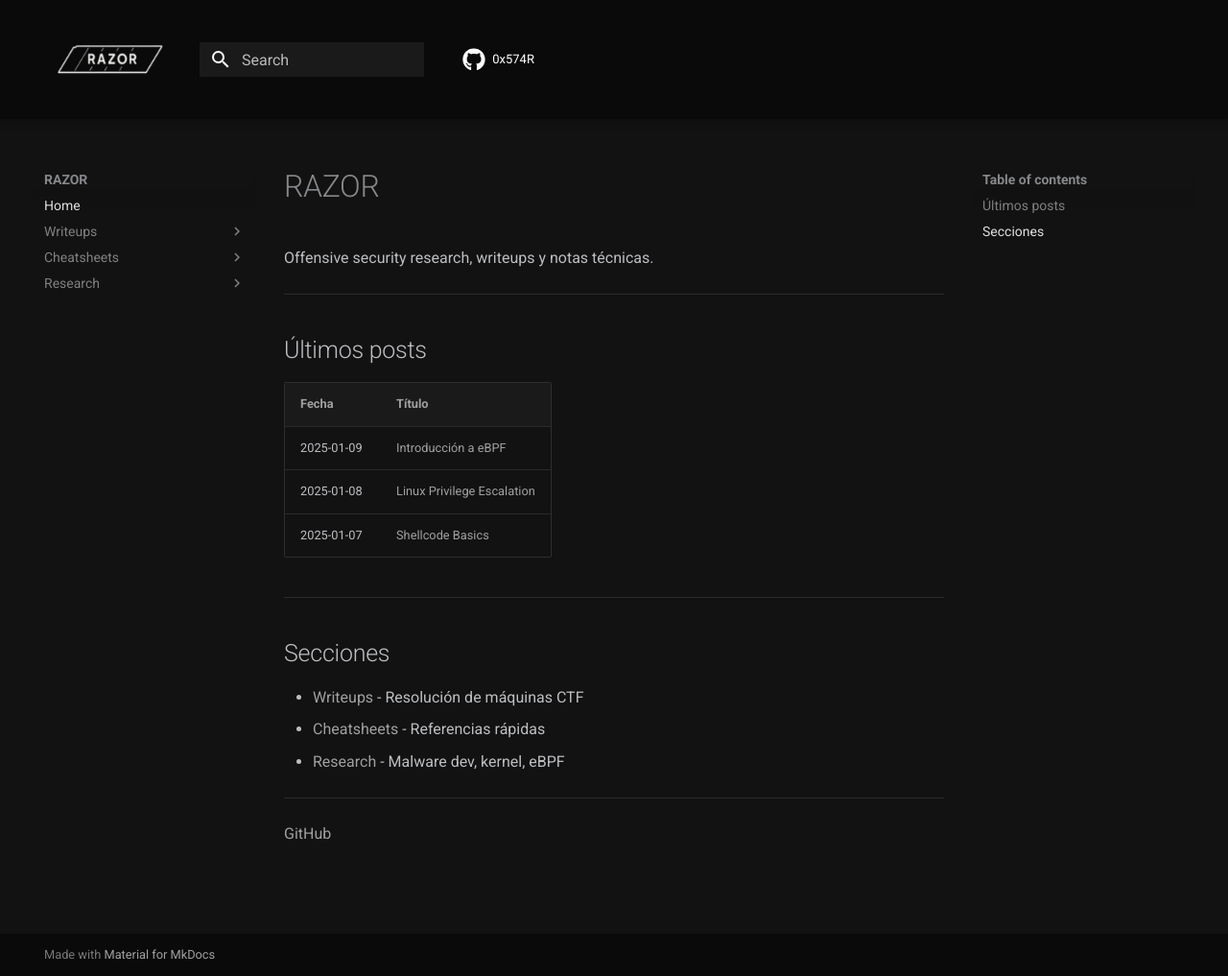
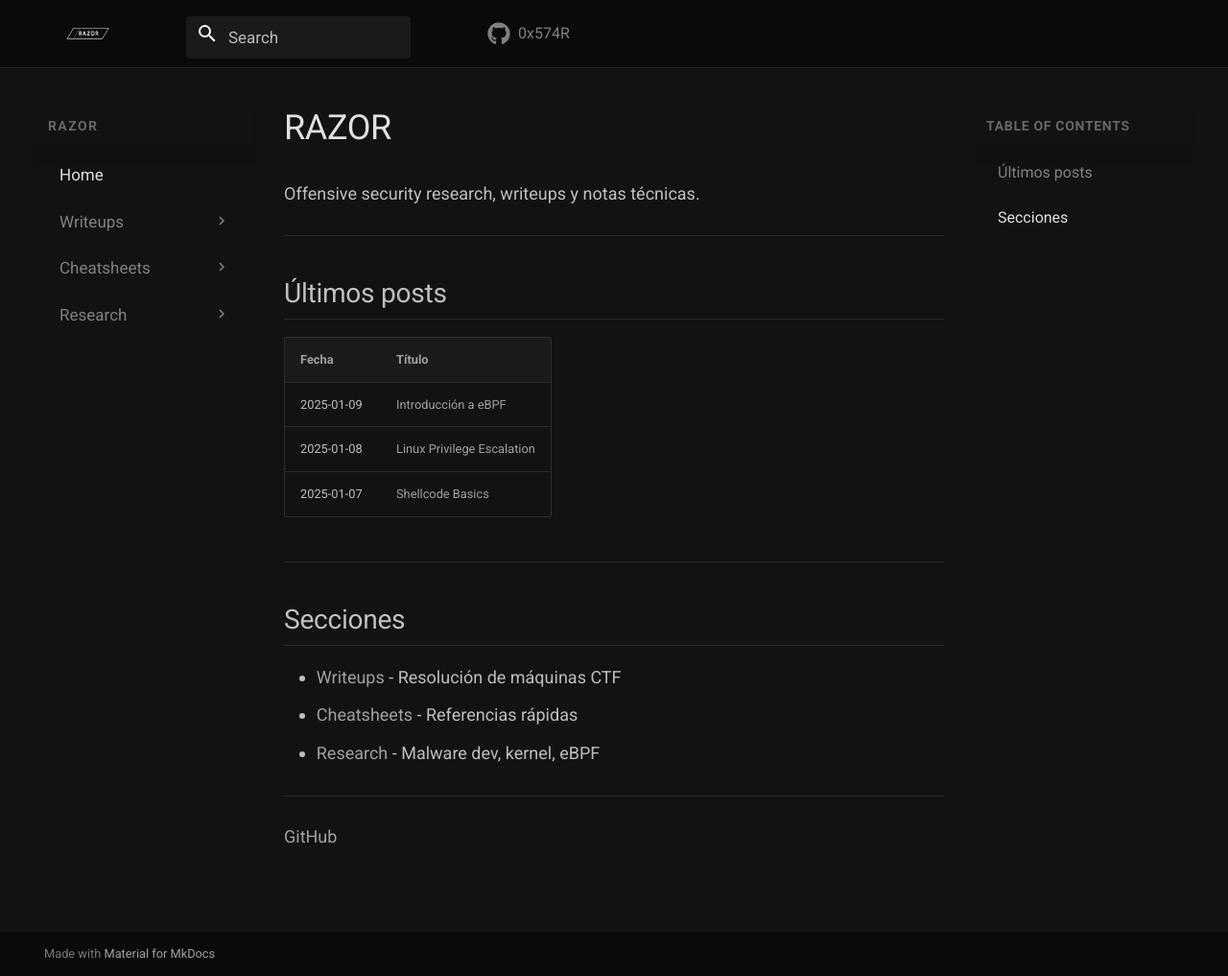
Before and after one commit to 0x574R/0x574R.github.io, an MkDocs documentation site: the page built from docs/index.md, in a window 1280 px wide and 1017 px high. Shown: the whole window at 96% size. Built offline with MkDocs 1.6.1 and Material for MkDocs 9.7.7, drawn with Linux system fonts in a browser that asks for light colours.

Commit message:
10 commit

```diff
--- a/docs/stylesheets/extra.css
+++ b/docs/stylesheets/extra.css
@@ -1,6 +1,25 @@
-/* Logo grande */
+/* ===== HEADER PROFESIONAL ===== */
+
+/* Header más compacto */
+.md-header {
+  background-color: #0a0a0a !important;
+  height: 3.5rem;
+  box-shadow: 0 1px 0 rgba(255,255,255,0.05);
+}
+
+.md-header__inner {
+  padding: 0 1.5rem;
+  height: 3.5rem;
+}
+
+/* Logo - tamaño moderado, bien centrado */
+.md-header__button.md-logo {
+  padding: 0;
+  margin-right: 1.5rem;
+}
+
 .md-header__button.md-logo img {
-  height: 5rem;
+  height: 2rem;
   width: auto;
 }
 
@@ -9,7 +28,78 @@
   display: none;
 }
 
-/* Esquema completamente gris/monocromático */
+/* Search bar - más ancho y mejor posicionado */
+.md-search {
+  margin: 0 2rem;
+}
+
+.md-search__input {
+  background-color: #1a1a1a !important;
+  border-radius: 4px;
+  font-size: 0.85rem;
+  height: 2.2rem;
+  padding-left: 2.5rem;
+}
+
+.md-search__icon {
+  color: #666;
+}
+
+/* GitHub link - espaciado */
+.md-header__source {
+  margin-left: auto;
+}
+
+.md-source {
+  color: #808080;
+  font-size: 0.8rem;
+}
+
+.md-source:hover {
+  color: #c0c0c0;
+}
+
+/* ===== CONTENIDO PRINCIPAL ===== */
+
+/* Más espacio para el contenido */
+.md-main__inner {
+  margin-top: 1rem;
+}
+
+/* Sidebar izquierdo */
+.md-sidebar--primary {
+  padding-top: 1rem;
+}
+
+.md-nav__title {
+  font-size: 0.7rem;
+  text-transform: uppercase;
+  letter-spacing: 0.1em;
+  color: #666;
+  padding: 0.6rem 0.8rem;
+}
+
+.md-nav__item {
+  padding: 0;
+}
+
+.md-nav__link {
+  font-size: 0.85rem;
+  padding: 0.4rem 0.8rem !important;
+  color: #808080 !important;
+}
+
+.md-nav__link:hover {
+  color: #c0c0c0 !important;
+}
+
+.md-nav__link--active,
+.md-nav__item--active > .md-nav__link {
+  color: #e0e0e0 !important;
+}
+
+/* ===== ESQUEMA DE COLORES ===== */
+
 [data-md-color-scheme="slate"] {
   --md-default-bg-color: #121212;
   --md-default-bg-color--light: #1a1a1a;
@@ -29,33 +119,17 @@
   color: #e0e0e0 !important;
 }
 
-/* Header oscuro */
-.md-header {
-  background-color: #0a0a0a !important;
-}
-
-/* Navegación lateral */
-.md-nav__link {
-  color: #808080 !important;
-}
-
-.md-nav__link:hover {
-  color: #c0c0c0 !important;
-}
-
-.md-nav__link--active,
-.md-nav__item--active > .md-nav__link {
-  color: #e0e0e0 !important;
-}
-
 /* Código */
 .md-typeset pre {
   background-color: #1a1a1a !important;
+  border-radius: 4px;
 }
 
 .md-typeset code {
   background-color: #1e1e1e;
   color: #c0c0c0;
+  border-radius: 3px;
+  padding: 0.1em 0.3em;
 }
 
 /* Tablas */
@@ -68,40 +142,38 @@
   border-color: #2a2a2a;
 }
 
-/* Search */
-.md-search__input {
-  background-color: #1a1a1a !important;
-  color: #c0c0c0;
+/* Table of contents - derecha */
+.md-sidebar--secondary {
+  padding-top: 1rem;
+}
+
+.md-nav--secondary .md-nav__title {
+  font-size: 0.7rem;
+  text-transform: uppercase;
+  letter-spacing: 0.05em;
+  color: #666;
+}
+
+.md-nav--secondary .md-nav__link {
+  font-size: 0.8rem;
 }
 
 /* Footer */
 .md-footer {
   background-color: #0a0a0a;
+  margin-top: 3rem;
 }
 
 .md-footer-meta {
   background-color: #0a0a0a;
 }
 
-/* Tabs navegación */
-.md-tabs {
-  background-color: #0d0d0d;
-}
-
-.md-tabs__link {
-  color: #808080;
-}
-
-.md-tabs__link--active,
-.md-tabs__link:hover {
-  color: #e0e0e0;
-}
-
-/* Admonitions sin color */
+/* Admonitions */
 .md-typeset .admonition,
 .md-typeset details {
   border-color: #333333;
   background-color: #1a1a1a;
+  border-radius: 4px;
 }
 
 .md-typeset .admonition-title,
@@ -110,8 +182,31 @@
   border-color: #333333;
 }
 
-/* Quitar iconos de colores en admonitions */
 .md-typeset .admonition-title::before,
 .md-typeset summary::before {
   filter: grayscale(100%);
 }
+
+/* Content area - mejor tipografía */
+.md-typeset {
+  font-size: 0.9rem;
+  line-height: 1.7;
+}
+
+.md-typeset h1 {
+  font-weight: 500;
+  color: #e0e0e0;
+  margin-bottom: 1.5rem;
+}
+
+.md-typeset h2 {
+  font-weight: 500;
+  color: #c0c0c0;
+  margin-top: 2rem;
+  padding-bottom: 0.3rem;
+  border-bottom: 1px solid #2a2a2a;
+}
+
+.md-typeset h3 {
+  color: #a0a0a0;
+}
```
